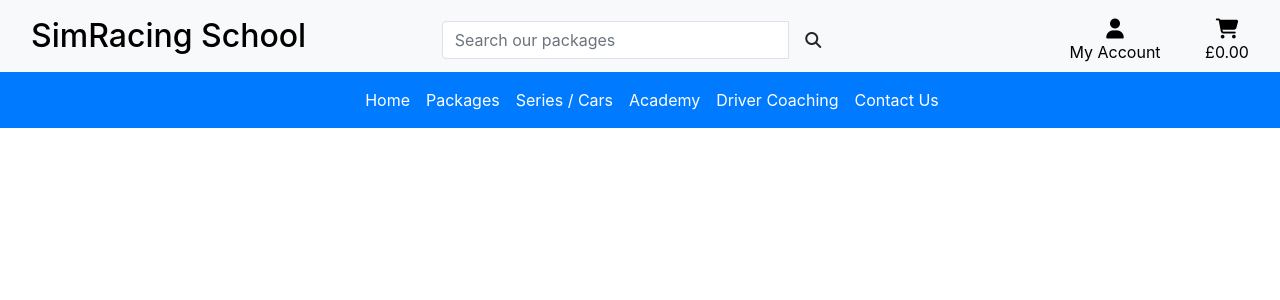
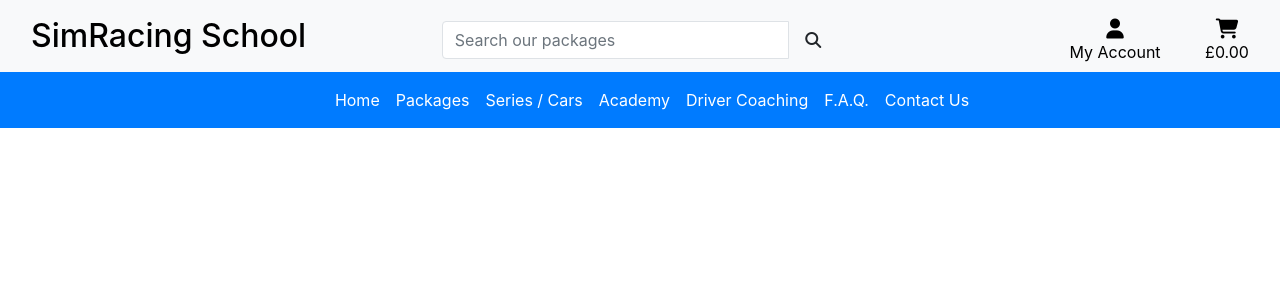
Before and after one commit to Code-Institute-Submissions/ci-ms4-simdriver-school, a Django app: page / in a window 1280 px wide. Shown: the top 300 px of the page. Run offline with Django 3.2, Linux system fonts and the light colour scheme; some libraries are stand-ins or nearby versions.

Commit message:
Updated nav link with FAQ link

```diff
--- a/templates/includes/main-nav.html
+++ b/templates/includes/main-nav.html
@@ -4,7 +4,7 @@
             <a class="nav-link show highlight" href="#">Home</a>
         </li>
         <li class="nav-item">
-            <a class="nav-link show highlight" href="#">Packages</a>
+            <a class="nav-link show highlight" href="#packages">Packages</a>
         </li>
         <li class="nav-item">
             <a class="nav-link show highlight" href="#">Series / Cars</a>
@@ -16,6 +16,9 @@
             <a class="nav-link show highlight" href="#">Driver Coaching</a>
         </li>
         <li class="nav-item">
+            <a class="nav-link show highlight" href="#">F.A.Q.</a>
+        </li>
+        <li class="nav-item">
             <a class="nav-link show highlight" href="#">Contact Us</a>
         </li>
     </ul>
--- a/templates/includes/mobile-header.html
+++ b/templates/includes/mobile-header.html
@@ -1,5 +1,5 @@
 <li class="list-inline-item">
-    <a class="text-black nav-link d-block d-lg-none" href="#" id="mobile-search" data-toggle="dropdown" aria-haspopup="true" aria-expanded="false">
+    <a class="text-white nav-link d-block d-lg-none" href="#" id="mobile-search" data-toggle="dropdown" aria-haspopup="true" aria-expanded="false">
         <div class="text-center">
             <div><i class="fas fa-search fa-lg"></i></div>
             <p class="my-0">Search</p>
@@ -21,7 +21,7 @@
     </div>
 </li>
 <li class="list-inline-item dropdown">
-    <a class="text-black nav-link d-block d-lg-none" href="#" id="user-options" data-toggle="dropdown" aria-haspopup="true" aria-expanded="false">
+    <a class="text-white nav-link d-block d-lg-none" href="#" id="user-options" data-toggle="dropdown" aria-haspopup="true" aria-expanded="false">
         <div class="text-center">
             <div><i class="fas fa-user fa-lg"></i></div>
             <p class="my-0">My Account</p>
@@ -41,7 +41,7 @@
     </div>
 </li>
 <li class="list-inline-item">
-    <a class="{% if grand_total %}text-info font-weight-bold{% else %}text-black{% endif %} nav-link d-block d-lg-none" href="">
+    <a class="{% if grand_total %}text-info font-weight-bold{% else %}text-white{% endif %} nav-link d-block d-lg-none" href="">
         <div class="text-center">
             <div><i class="fas fa-shopping-cart fa-lg"></i></div>
             <p class="my-0">
```
